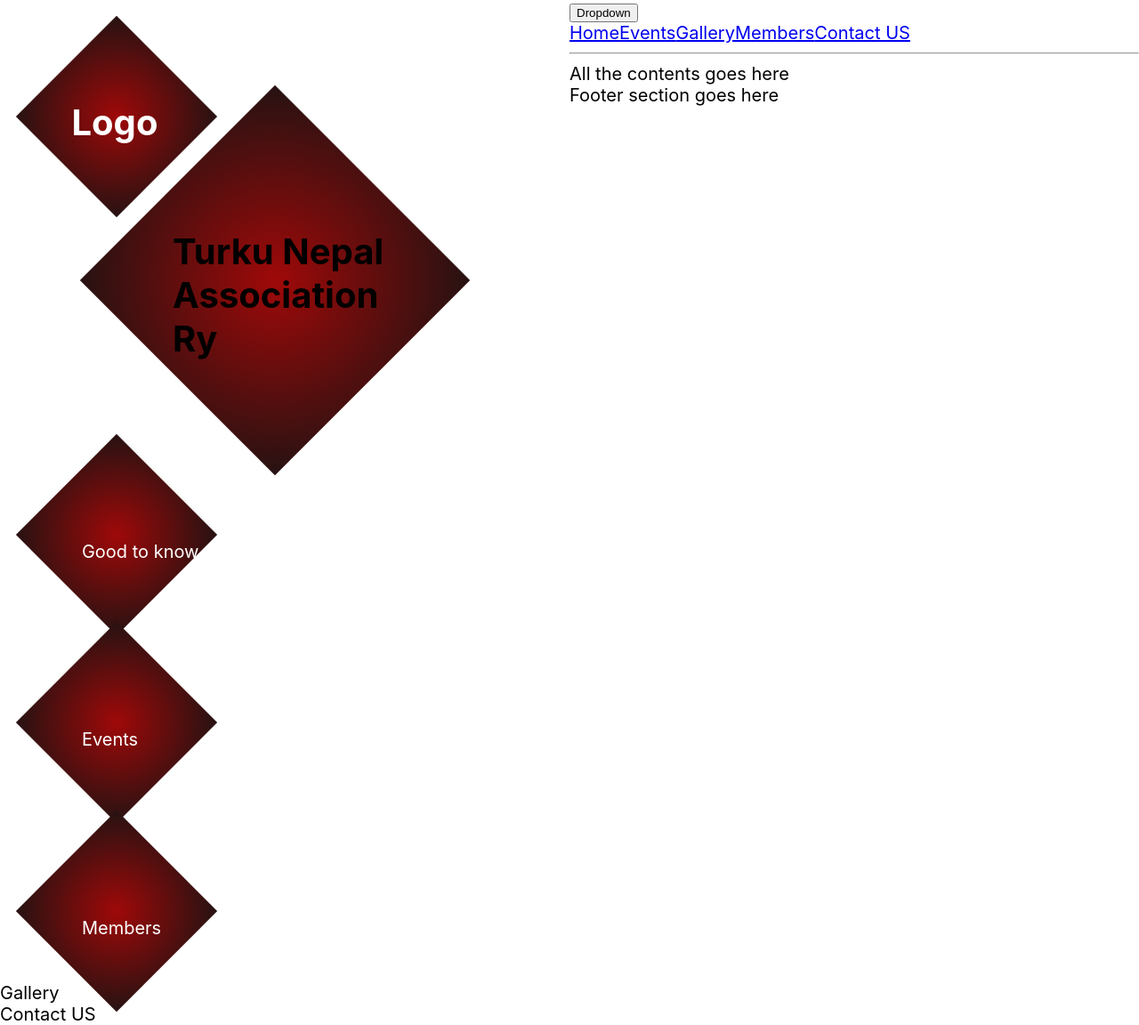
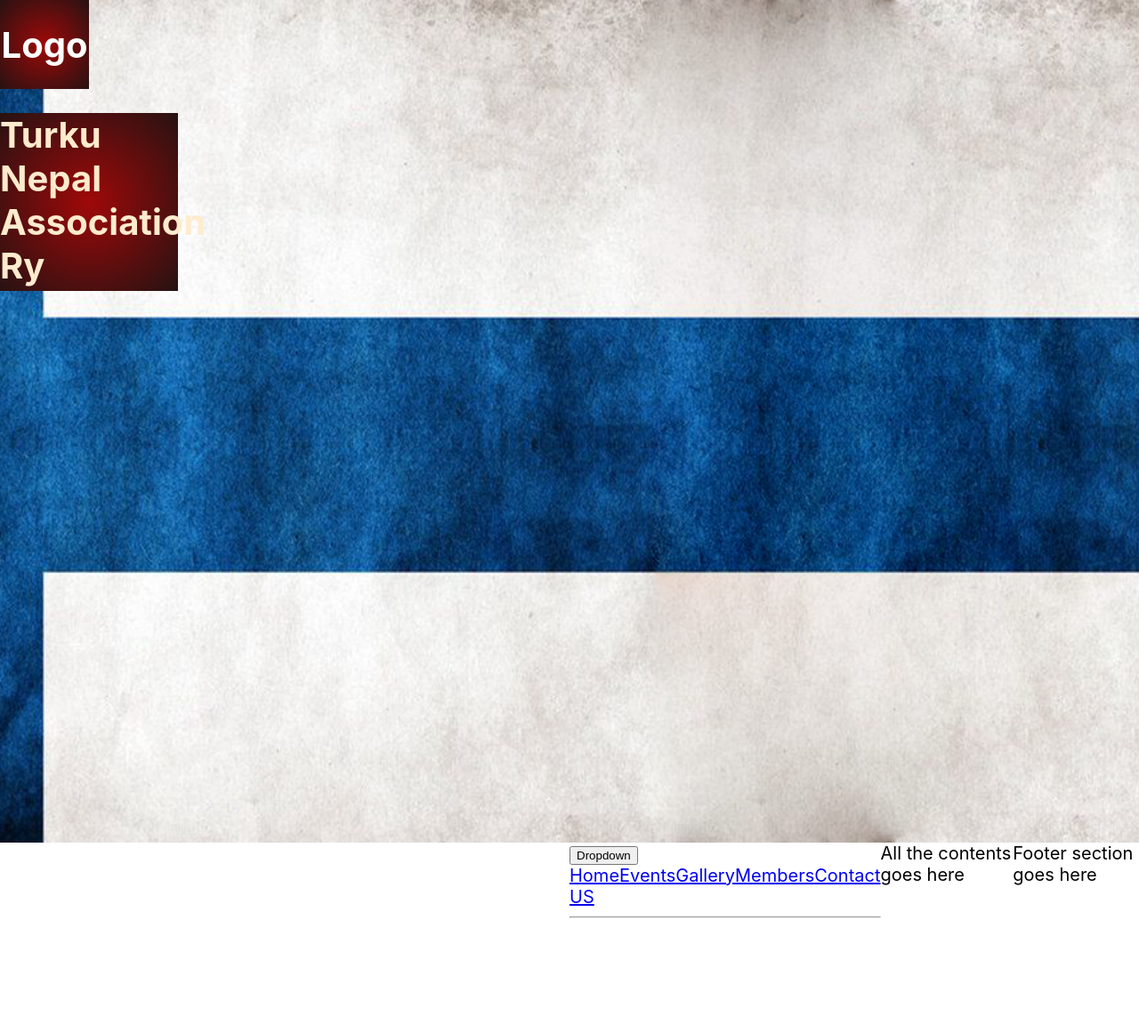
Before and after one commit to sdhakal18/Turkunepal, a React (Create React App) app in the folder tna-app/: page / in a window 1280 px wide. Shown: the whole page at 89% size. After the commit the page ends 1094 px from the top, so only its background shows below. Built offline with nearby package versions, Linux system fonts and the light colour scheme.

Commit message:
changed css for proper alignment

```diff
--- a/tna-app/src/App.css
+++ b/tna-app/src/App.css
@@ -1,6 +1,3 @@
-.menuGrid li {
-  list-style: none;
-}
 
 .App {
   width: 100%;
@@ -13,6 +10,7 @@
 
 
 .RightContainer{
+  display:flex;
   width: 50%;
   height: auto;
   float: right;
@@ -21,140 +19,134 @@
 
 
 .LeftContainer{
+  display: flex;
+  flex-flow: column;
   width:40%;
   height:auto;
-  float:left;
+  float:none;
+
 
 }
-
+.flexmenu{
+  display: flex;
+  flex-direction: column;
+  height: 200px;
+  margin-right: 10%;
+  margin-left: 5%;
+  transform:rotate(315deg);
+}
 /*--------------------CSS for LOGO block  And Name block------------------------------------------------*/
 
 
-.logoName{
-  display:flex;
-  flex-direction: column;
-  justify-content: center;
-  text-align: center;
-}
 
 /*------------------------------FOR LOGO--------------------*/
 .logo{
-  width:7.5em;
-  height:7.5em;
+  width:100px;
+  height:100px;
+  display: flex;
+  align-items: center;
+  justify-content: center;
+  text-align: center;
   color:white;
   background:radial-gradient(circle, #9f0909, #271212);;
-  align-content: center;
-  align-self: center;
-  transform:rotate(315deg);
-  margin-left: 10%;
-  margin-top: 10%;
-  padding:5px;
 }
-.logo h1{
-  display:flex;
-  transform:rotate(45deg);
-  margin-left:10%;
-  margin-top:40%;
-}
+
+
 
 
 /*-------------------------------------FOR NAME*/
 
 .name{
-  width:15em;
-  height: 15em;
-  margin-left: 30%;
-  margin-top:-10%;
-  padding: 5px;
-  flex-wrap: wrap;
+  height: 200px;
+  width: 200px;
+  color: blanchedalmond;
   background:radial-gradient(circle, #9f0909, #271212);;;
-  align-content: center;
-  align-self: center;
-  transform:rotate(315deg);
-}
 
-.name h1{
-  display:flex;
-  transform:rotate(45deg);
-  margin-left:5%;
-  margin-top:30%;
-}
-
-/*----------------------------------------*/
-
-.pages1{
-  display:flex;
-  flex-direction: row;
-  justify-content: center;
-  text-align: center;
-}
-
-/*--------------------- Good To Know-------------------------*/
-
-.gtk{
-  width:7.5em;
-  height:7.5em;
-  color:white;
-  background:radial-gradient(circle, #9f0909, #271212);;
-  align-content: center;
-  align-self: center;
-  transform:rotate(315deg);
-  margin-left: 10%;
-  margin-top: 10%;
-  padding:5px;
-}
-
-.gtk span{
-  display:flex;
-  transform:rotate(45deg);
-  margin-left:9%;
-  margin-top:45%;
-
-}
-
-
-
-.events{
-  width:7.5em;
-  height:7.5em;
-  color:white;
-  background:radial-gradient(circle, #9f0909, #271212);;
-  align-content: center;
-  align-self: center;
-  transform:rotate(315deg);
-  margin-left: 10%;
-  margin-top: 10%;
-  padding:5px;
-}
-
-.events span{
-  display:flex;
-  transform:rotate(45deg);
-  margin-left:9%;
-  margin-top:45%;
 
 }
 
 
 
 
+.Pages1{
+  display:flex;
+  flex-direction: row;
+  height:100px;
+  margin-top:2%;
+  margin-left:-6%;
+  transform: rotate(90deg);
+}
+
+
+.gtk{
+  width:100px;
+  height:100px;
+  margin-top:55%;
+  color:white;
+  background:radial-gradient(circle, #9f0909, #271212);
+}
+
+.gtk span{
+  display:flex;
+}
+
+
+
+.events{
+  width:100px;
+  height:100px;
+  margin-top:55%;
+  color:white;
+  background:radial-gradient(circle, #9f0909, #271212);
+}
+
+.events span{
+  display:flex;
+}
+
+
+
+
 .members{
-  width:7.5em;
-  height:7.5em;
+  width:100px;
+  height:100px;
+  margin-top:55%;
   color:white;
-  background:radial-gradient(circle, #9f0909, #271212);;
-  align-content: center;
-  align-self: center;
-  transform:rotate(315deg);
-  margin-left: 10%;
-  margin-top: 10%;
-  padding:5px;
+  background:radial-gradient(circle, #9f0909, #271212);
 }
 
 .members span{
   display:flex;
-  transform:rotate(45deg);
-  margin-left:9%;
-  margin-top:45%;
+}
 
+.pages2{
+  display:flex;
+  flex-direction: row;
+  margin-left:-71%;
+  margin-top:-14%;
+  transform: rotate(90deg);
 }
+
+.gallery{
+  width:100px;
+  height:100px;
+  margin-top: 55%;
+  color:white;
+  background:radial-gradient(circle, #9f0909, #271212);
+}
+
+.gallery span{
+  display:flex;
+}
+
+.contact{
+  width:100px;
+  height:100px;
+  margin-top:55%;
+  color:white;
+  background:radial-gradient(circle, #9f0909, #271212);
+}
+
+.contact span{
+  display:flex;
+}
```
